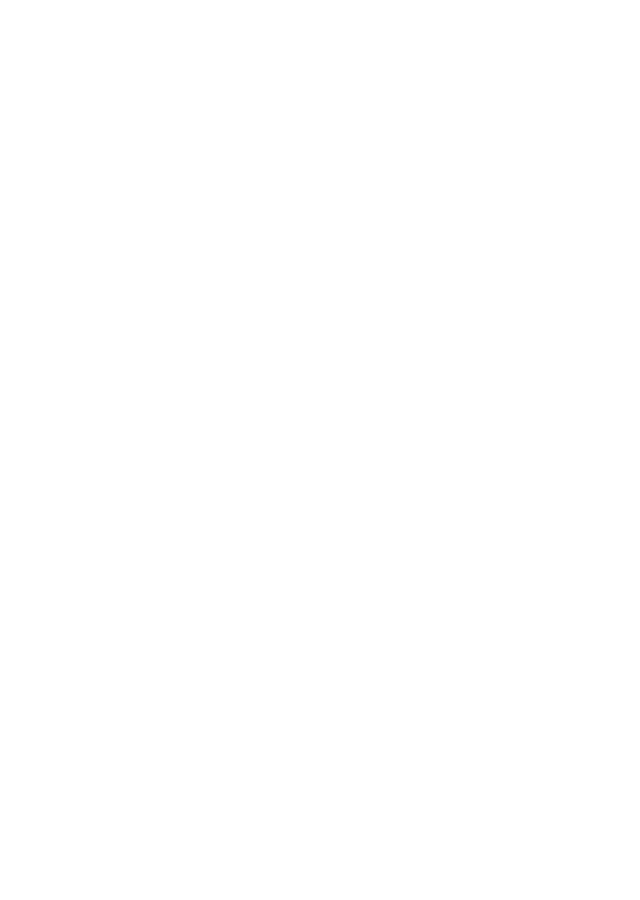
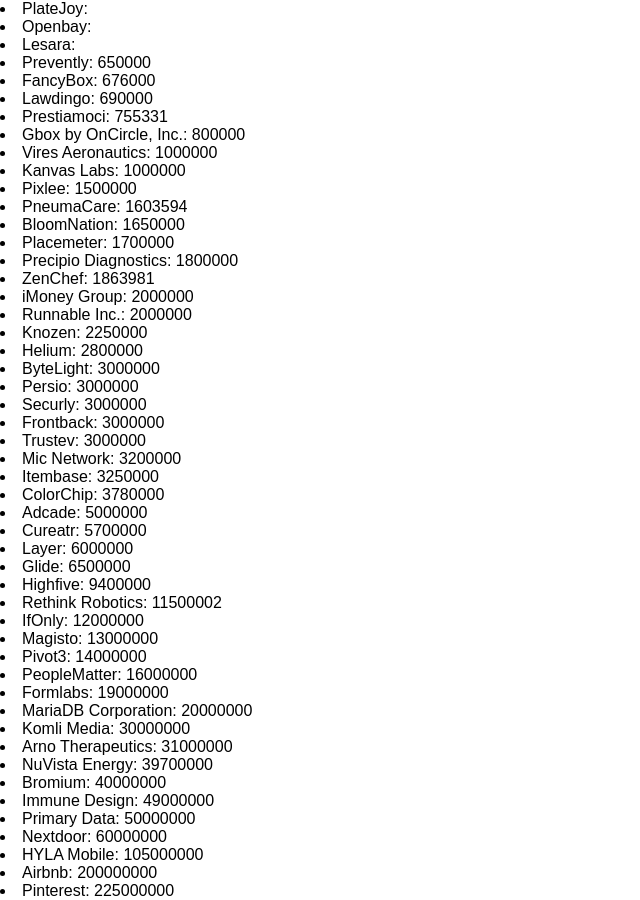
Before and after one commit to Christophertdoc/crunchbase-dashboard, a React (Create React App) app: page / in a window 1280 px wide. Shown: the whole page, without its empty margins (0-640 px from the left). Before the commit the page ends 800 px from the top, so only its background shows below. Built offline with nearby package versions, Linux system fonts and the light colour scheme.

Commit message:
render object

```diff
--- a/src/components/FundingRounds.js
+++ b/src/components/FundingRounds.js
@@ -15,7 +15,11 @@
 
         return(
             <div>
-
+                {sorted.map(company => {
+                    return (
+                        <li>{company.company_name}: {company.raised_amount_usd}</li>
+                    );
+                })}
             </div>
         )
     }
```
